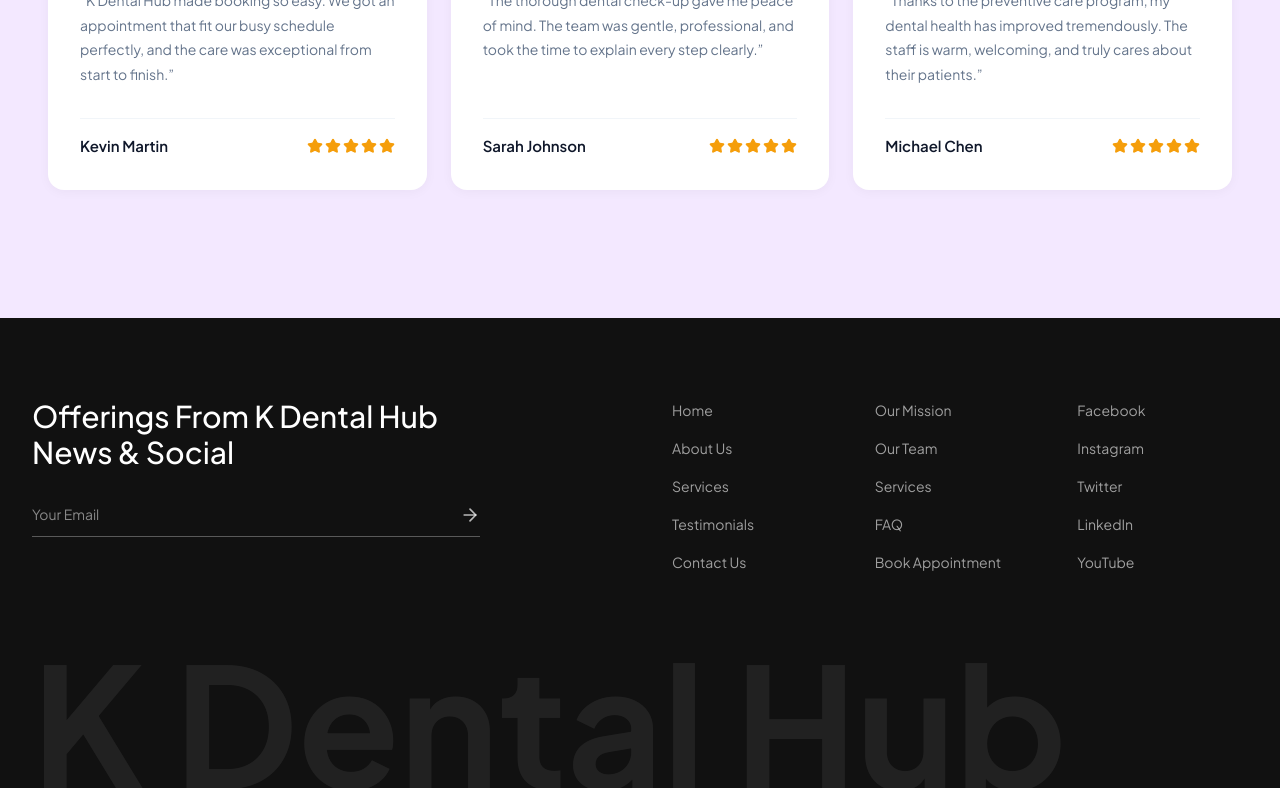
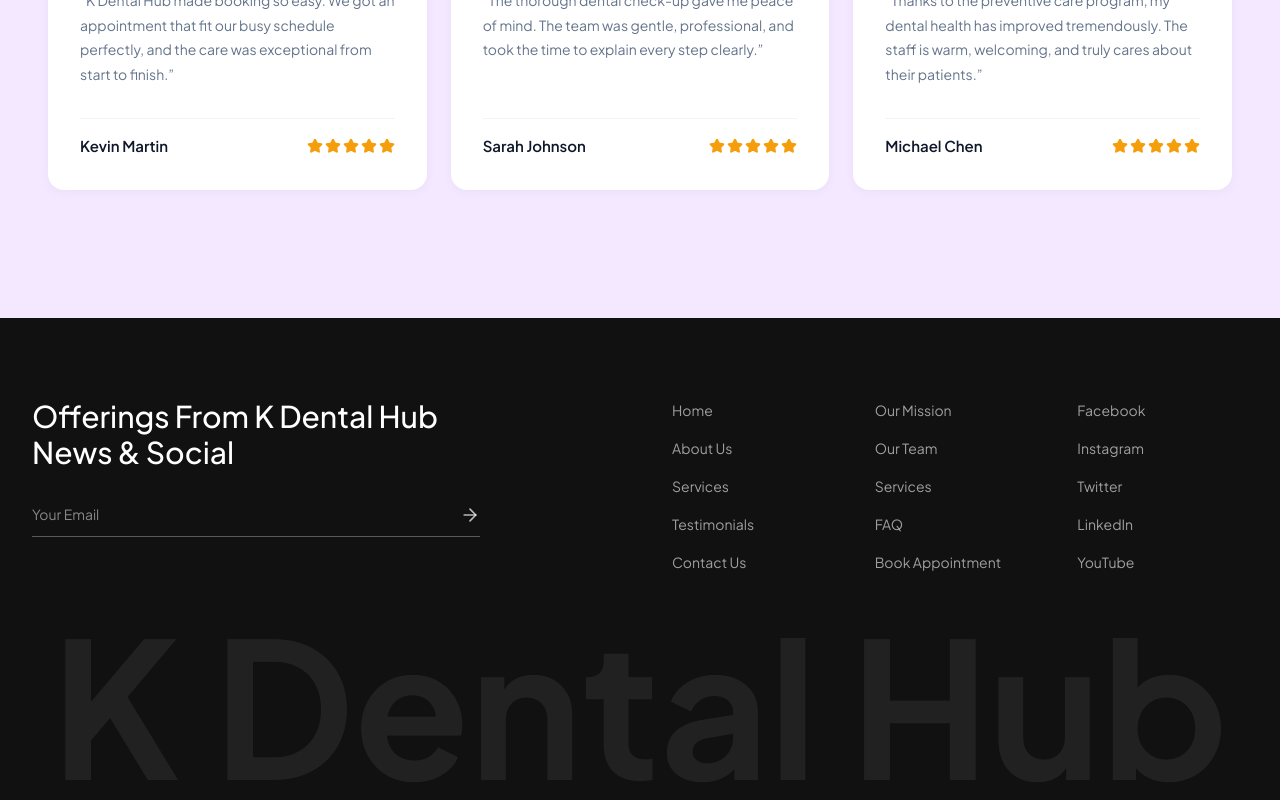
Before and after one commit to liquid-dre/KDentalHub, a Next.js app: page / in a window 1280 px wide. Shown: the part 4932-5732 px from the top of the page. Built offline with nearby package versions, Linux system fonts and the light colour scheme.

Commit message:
Use SVG for footer brand text to always fill page width
https://claude.ai/code/session_01YJQVms1pzHYQFLXTUd3hjj

```diff
--- a/components/Footer.tsx
+++ b/components/Footer.tsx
@@ -115,13 +115,23 @@ export default function Footer() {
         </div>
 
         {/* Large brand text at bottom, clipped */}
-        <div className="mt-12 lg:mt-16 overflow-hidden" style={{ height: 'clamp(80px, 12vw, 150px)' }}>
-          <span
-            className="block font-bold text-white/[0.07] leading-none whitespace-nowrap select-none"
-            style={{ fontSize: 'clamp(90px, 13vw, 180px)' }}
+        <div className="mt-12 lg:mt-16 overflow-hidden">
+          <svg
+            viewBox="0 0 900 120"
+            className="w-full select-none"
+            preserveAspectRatio="xMidYMin meet"
+            aria-hidden="true"
           >
-            K Dental Hub
-          </span>
+            <text
+              x="450"
+              y="105"
+              textAnchor="middle"
+              className="fill-white/[0.07]"
+              style={{ fontSize: '140px', fontWeight: 700, fontFamily: 'inherit' }}
+            >
+              K Dental Hub
+            </text>
+          </svg>
         </div>
       </div>
     </footer>
```
